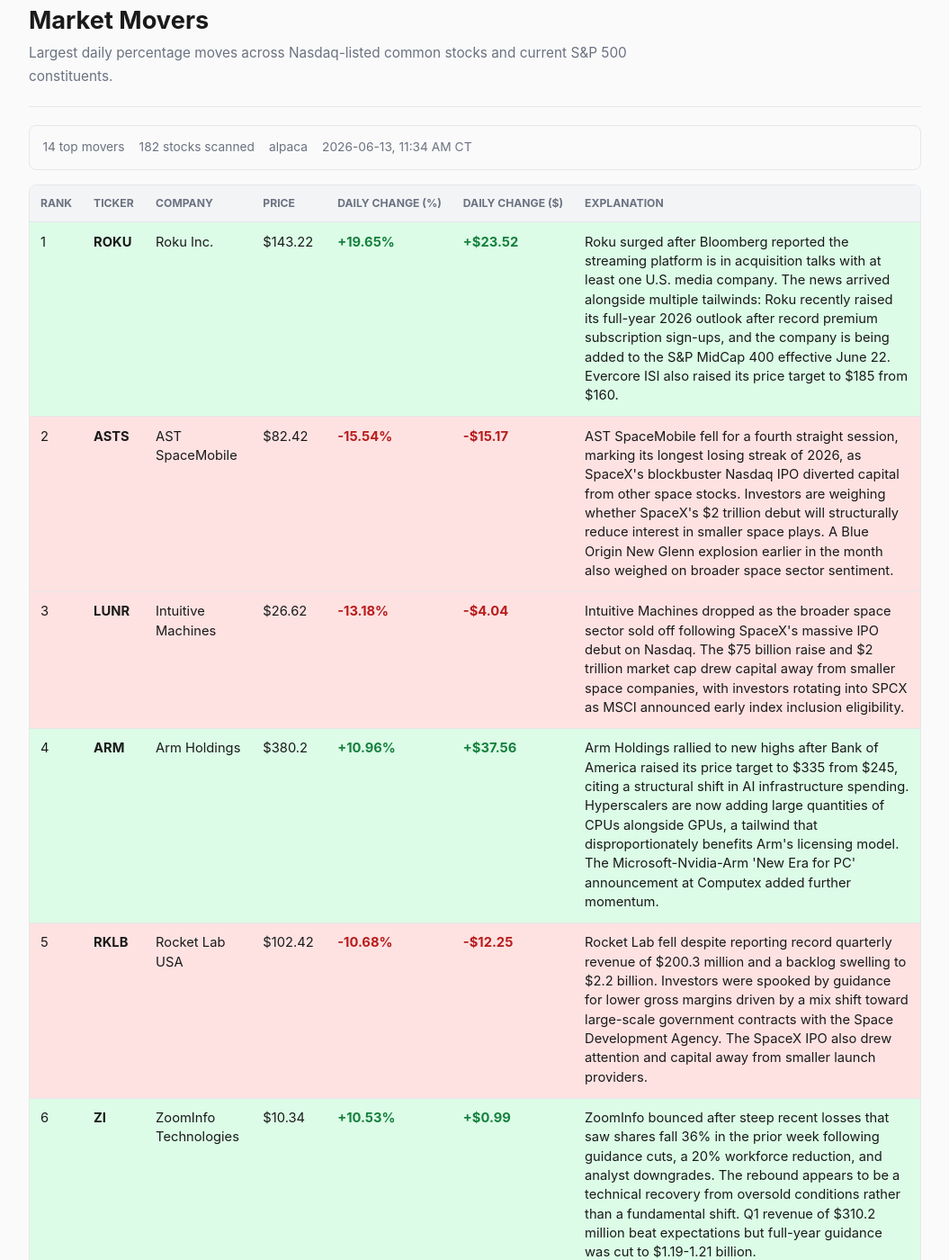
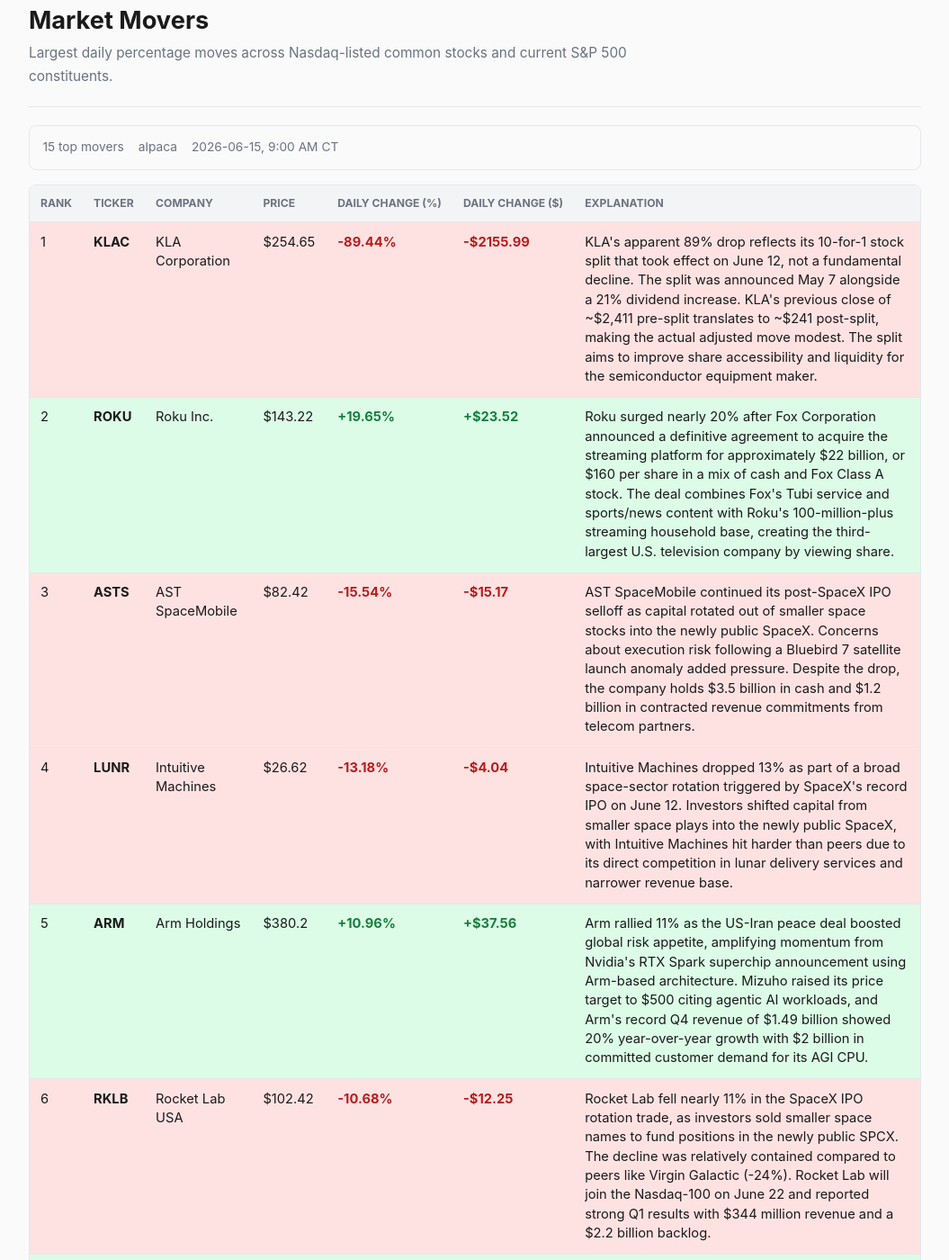
Before and after one commit to SahanY/tech-briefing, a Jekyll site: the page built from stocks.html, in a window 1280 px wide and 1400 px high, scrolled down 211 px. Shown: the whole window at 90% size, without its empty margins (112-1167 px from the left). Built offline with Jekyll 4.4.1, drawn with Linux system fonts in a browser that asks for light colours; some of the changed text lies outside the part shown.

Commit message:
Stock movers 2026-06-15

```diff
--- a/_data/stock_movers.json
+++ b/_data/stock_movers.json
@@ -1,31 +1,44 @@
 {
-  "date": "2026-06-13",
-  "generated_at": "2026-06-13T11:34:03-05:00",
-  "data_as_of": "2026-06-13, 11:34 AM CT",
+  "date": "2026-06-15",
+  "generated_at": "2026-06-15T09:00:00-05:00",
+  "data_as_of": "2026-06-15, 9:00 AM CT",
   "source": "alpaca",
   "universe": {
     "mode": "curated_tech_200",
-    "tech_only": true,
-    "count": 182
+    "tech_only": true
   },
   "filters": {
     "tech_only": true
   },
   "stocks": [
     {
+      "rank": 1,
+      "ticker": "KLAC",
+      "name": "KLA Corporation",
+      "price": 254.65,
+      "previous_close": 2410.64,
+      "change_pct": -89.44,
+      "change_abs": -2155.99,
+      "volume": "371.6K",
+      "volume_raw": 371559,
+      "direction": "loss",
+      "explanation": "KLA's apparent 89% drop reflects its 10-for-1 stock split that took effect on June 12, not a fundamental decline. The split was announced May 7 alongside a 21% dividend increase. KLA's previous close of ~$2,411 pre-split translates to ~$241 post-split, making the actual adjusted move modest. The split aims to improve share accessibility and liquidity for the semiconductor equipment maker."
+    },
+    {
+      "rank": 2,
       "ticker": "ROKU",
       "name": "Roku Inc.",
       "price": 143.22,
-      "previous_close": 119.7,
+      "previous_close": 119.70,
       "change_pct": 19.65,
       "change_abs": 23.52,
       "volume": "723.2K",
       "volume_raw": 723191,
       "direction": "gain",
-      "explanation": "Roku surged after Bloomberg reported the streaming platform is in acquisition talks with at least one U.S. media company. The news arrived alongside multiple tailwinds: Roku recently raised its full-year 2026 outlook after record premium subscription sign-ups, and the company is being added to the S&P MidCap 400 effective June 22. Evercore ISI also raised its price target to $185 from $160.",
-      "rank": 1
+      "explanation": "Roku surged nearly 20% after Fox Corporation announced a definitive agreement to acquire the streaming platform for approximately $22 billion, or $160 per share in a mix of cash and Fox Class A stock. The deal combines Fox's Tubi service and sports/news content with Roku's 100-million-plus streaming household base, creating the third-largest U.S. television company by viewing share."
     },
     {
+      "rank": 3,
       "ticker": "ASTS",
       "name": "AST SpaceMobile",
       "price": 82.42,
@@ -35,10 +48,10 @@
       "volume": "1.4M",
       "volume_raw": 1442562,
       "direction": "loss",
-      "explanation": "AST SpaceMobile fell for a fourth straight session, marking its longest losing streak of 2026, as SpaceX's blockbuster Nasdaq IPO diverted capital from other space stocks. Investors are weighing whether SpaceX's $2 trillion debut will structurally reduce interest in smaller space plays. A Blue Origin New Glenn explosion earlier in the month also weighed on broader space sector sentiment.",
-      "rank": 2
+      "explanation": "AST SpaceMobile continued its post-SpaceX IPO selloff as capital rotated out of smaller space stocks into the newly public SpaceX. Concerns about execution risk following a Bluebird 7 satellite launch anomaly added pressure. Despite the drop, the company holds $3.5 billion in cash and $1.2 billion in contracted revenue commitments from telecom partners."
     },
     {
+      "rank": 4,
       "ticker": "LUNR",
       "name": "Intuitive Machines",
       "price": 26.62,
@@ -48,23 +61,23 @@
       "volume": "737.9K",
       "volume_raw": 737874,
       "direction": "loss",
-      "explanation": "Intuitive Machines dropped as the broader space sector sold off following SpaceX's massive IPO debut on Nasdaq. The $75 billion raise and $2 trillion market cap drew capital away from smaller space companies, with investors rotating into SPCX as MSCI announced early index inclusion eligibility.",
-      "rank": 3
+      "explanation": "Intuitive Machines dropped 13% as part of a broad space-sector rotation triggered by SpaceX's record IPO on June 12. Investors shifted capital from smaller space plays into the newly public SpaceX, with Intuitive Machines hit harder than peers due to its direct competition in lunar delivery services and narrower revenue base."
     },
     {
+      "rank": 5,
       "ticker": "ARM",
       "name": "Arm Holdings",
-      "price": 380.2,
+      "price": 380.20,
       "previous_close": 342.65,
       "change_pct": 10.96,
       "change_abs": 37.56,
       "volume": "709.5K",
       "volume_raw": 709469,
       "direction": "gain",
-      "explanation": "Arm Holdings rallied to new highs after Bank of America raised its price target to $335 from $245, citing a structural shift in AI infrastructure spending. Hyperscalers are now adding large quantities of CPUs alongside GPUs, a tailwind that disproportionately benefits Arm's licensing model. The Microsoft-Nvidia-Arm 'New Era for PC' announcement at Computex added further momentum.",
-      "rank": 4
+      "explanation": "Arm rallied 11% as the US-Iran peace deal boosted global risk appetite, amplifying momentum from Nvidia's RTX Spark superchip announcement using Arm-based architecture. Mizuho raised its price target to $500 citing agentic AI workloads, and Arm's record Q4 revenue of $1.49 billion showed 20% year-over-year growth with $2 billion in committed customer demand for its AGI CPU."
     },
     {
+      "rank": 6,
       "ticker": "RKLB",
       "name": "Rocket Lab USA",
       "price": 102.42,
@@ -74,10 +87,10 @@
       "volume": "1.2M",
       "volume_raw": 1241157,
       "direction": "loss",
-      "explanation": "Rocket Lab fell despite reporting record quarterly revenue of $200.3 million and a backlog swelling to $2.2 billion. Investors were spooked by guidance for lower gross margins driven by a mix shift toward large-scale government contracts with the Space Development Agency. The SpaceX IPO also drew attention and capital away from smaller launch providers.",
-      "rank": 5
+      "explanation": "Rocket Lab fell nearly 11% in the SpaceX IPO rotation trade, as investors sold smaller space names to fund positions in the newly public SPCX. The decline was relatively contained compared to peers like Virgin Galactic (-24%). Rocket Lab will join the Nasdaq-100 on June 22 and reported strong Q1 results with $344 million revenue and a $2.2 billion backlog."
     },
     {
+      "rank": 7,
       "ticker": "ZI",
       "name": "ZoomInfo Technologies",
       "price": 10.34,
@@ -87,10 +100,10 @@
       "volume": "543.7K",
       "volume_raw": 543733,
       "direction": "gain",
-      "explanation": "ZoomInfo bounced after steep recent losses that saw shares fall 36% in the prior week following guidance cuts, a 20% workforce reduction, and analyst downgrades. The rebound appears to be a technical recovery from oversold conditions rather than a fundamental shift. Q1 revenue of $310.2 million beat expectations but full-year guidance was cut to $1.19-1.21 billion.",
-      "rank": 6
+      "explanation": "ZoomInfo jumped over 10% as the company's turnaround narrative gained traction ahead of its virtual investor day. Quarterly revenue of $309 million surpassed expectations with the largest sequential growth since Q2 2022. Analyst upgrades from Barclays and Citi reflect growing confidence in ZoomInfo's enterprise pivot and its Copilot product reaching $150 million in annual contract value."
     },
     {
+      "rank": 8,
       "ticker": "AMKR",
       "name": "Amkor Technology",
       "price": 82.78,
@@ -100,10 +113,10 @@
       "volume": "333.2K",
       "volume_raw": 333249,
       "direction": "gain",
-      "explanation": "Amkor Technology climbed on continued enthusiasm for its Arizona advanced packaging expansion, a nearly 171-acre complex targeting AI and high-performance computing chips. The stock sits at the intersection of AI demand, U.S. semiconductor onshoring, and rising reliance on advanced packaging. Q2 guidance calls for revenue of $1.75-1.85 billion.",
-      "rank": 7
+      "explanation": "Amkor Technology rose nearly 9% as the US-Iran peace deal lifted semiconductor stocks broadly, with particular strength in packaging and test names benefiting from sustained AI chip demand. Amkor's advanced packaging capabilities for AI accelerators position it as a key beneficiary of the ongoing data center buildout cycle."
     },
     {
+      "rank": 9,
       "ticker": "RIVN",
       "name": "Rivian Automotive",
       "price": 16.77,
@@ -113,10 +126,10 @@
       "volume": "1.5M",
       "volume_raw": 1460259,
       "direction": "gain",
-      "explanation": "Rivian jumped as first public deliveries of the R2 mid-size SUV began from its Normal, Illinois plant. A new 5G connectivity deal with AT&T for the R2 added to momentum, while Volkswagen's private purchase of 62.89 million new shares giving it 15.9% of Class A stock signals long-term strategic alignment. The ~$58,000 R2 is Rivian's play for mass-market scale.",
-      "rank": 8
+      "explanation": "Rivian extended its rally on continued momentum from R2 SUV deliveries that began June 9, marking the company's entry into the mass-market EV segment. Volkswagen's recent purchase of a 15.9% stake and a new 5G connectivity deal with AT&T for the R2 have bolstered investor confidence. The stock is up over 30% from its May lows."
     },
     {
+      "rank": 10,
       "ticker": "STX",
       "name": "Seagate Technology",
       "price": 930.75,
@@ -126,10 +139,10 @@
       "volume": "135.4K",
       "volume_raw": 135371,
       "direction": "gain",
-      "explanation": "Seagate rallied as AI-driven demand for high-capacity hard drives continues to outstrip supply. The company's nearline HDD capacity is fully committed through 2026 with long-term agreements extending into 2027. Seagate's Mozaic HAMR technology positions it as a key beneficiary of the AI infrastructure storage buildout.",
-      "rank": 9
+      "explanation": "Seagate continued its 2026 tear — now up over 200% year-to-date — after multiple analyst upgrades from Wells Fargo, Barclays, and BofA citing AI-driven storage demand. The company announced redemption of $150.7 million in convertible notes and guided for at least 20% annual revenue growth. Recent quarterly revenue hit $3.1 billion with a 32% operating margin."
     },
     {
+      "rank": 11,
       "ticker": "RDDT",
       "name": "Reddit Inc.",
       "price": 162.08,
@@ -139,10 +152,10 @@
       "volume": "285.2K",
       "volume_raw": 285243,
       "direction": "loss",
-      "explanation": "Reddit declined after being excluded from the S&P 500 index, disappointing investors who had anticipated inclusion. Wells Fargo analysts see a silver lining: AI data licensing deals with Google and OpenAI are up for renewal this year, with combined annual revenue potentially surging to $550 million from $140 million. The stock had gained 11.7% over the prior month.",
-      "rank": 10
+      "explanation": "Reddit dropped nearly 7%, extending a 40% year-to-date decline despite posting record Q1 revenue of $663 million (up 69% YoY). The stock remains under pressure from Meta's launch of Forum, a Reddit-clone built on Facebook Groups, and lingering concerns about Google algorithm changes that could reduce Reddit's search traffic referral pipeline."
     },
     {
+      "rank": 12,
       "ticker": "ONTO",
       "name": "Onto Innovation",
       "price": 323.64,
@@ -152,10 +165,10 @@
       "volume": "106.0K",
       "volume_raw": 106045,
       "direction": "gain",
-      "explanation": "Onto Innovation gained as investors reacted to planned June 2026 shipments of its Dragonfly G5 platform for advanced AI packaging. Management raised the 2026 revenue outlook above $1.3 billion and is targeting operating margins above 30% by year-end. Deutsche Bank and Stifel both maintained Buy ratings with $350 price targets.",
-      "rank": 11
+      "explanation": "Onto Innovation rose 6.6% as semiconductor equipment stocks rallied broadly on the US-Iran peace deal and continued strength in AI chip capital expenditure. As a specialist in process control for advanced packaging and lithography, Onto benefits from the multi-year upgrade cycle at TSMC, Samsung, and Intel foundries."
     },
     {
+      "rank": 13,
       "ticker": "ADBE",
       "name": "Adobe Inc.",
       "price": 204.02,
@@ -165,10 +178,10 @@
       "volume": "754.3K",
       "volume_raw": 754345,
       "direction": "loss",
-      "explanation": "Adobe dropped despite posting record Q2 revenue of $6.62 billion, beating expectations and raising full-year guidance. The sell-off was driven by CFO Dan Durn's surprise departure effective June 15, leaving Adobe without a permanent CEO or CFO simultaneously. AI annual recurring revenue tripled year-over-year, but the leadership vacuum spooked investors.",
-      "rank": 12
+      "explanation": "Adobe fell 6.5% following CFO Dan Durn's abrupt departure to Marvell Technology, compounding concerns about a dual leadership vacuum as CEO Shantanu Narayen announced his own planned exit in March. Despite beating Q2 estimates with $6.62 billion in revenue (up 13% YoY), investors are wary of Adobe's shift toward a freemium AI model that could pressure near-term revenue."
     },
     {
+      "rank": 14,
       "ticker": "INTC",
       "name": "Intel Corporation",
       "price": 124.55,
@@ -178,10 +191,10 @@
       "volume": "5.9M",
       "volume_raw": 5901388,
       "direction": "gain",
-      "explanation": "Intel extended its remarkable 2026 rally after Bank of America issued a rare double upgrade to Buy from Underperform, raising its price target to $135. The catalysts: stronger server CPU demand from agentic AI workloads and improved Intel Foundry visibility after Google reportedly committed to having Intel produce over three million TPUs by 2028. CHIPS Act grants have de-risked capex through 2027.",
-      "rank": 13
+      "explanation": "Intel rose 6.5%, extending a 250%+ year-to-date rally fueled by its foundry turnaround. The stock is riding momentum from Google's order for 3 million+ TPUs to be manufactured at Intel fabs, a Foxconn partnership for AI rack-scale infrastructure, and Bank of America's price target raise to $135. CHIPS Act grants for Ohio and Arizona fabs have de-risked the capex outlook through 2027."
     },
     {
+      "rank": 15,
       "ticker": "WDC",
       "name": "Western Digital",
       "price": 562.88,
@@ -191,8 +204,7 @@
       "volume": "224.6K",
       "volume_raw": 224577,
       "direction": "gain",
-      "explanation": "Western Digital rose alongside the broader storage rally as AI infrastructure demand drives unprecedented need for high-capacity drives. The company announced a 20% dividend increase payable June 17, and like competitor Seagate, has nearline HDD capacity committed through 2026 with long-term agreements into 2027.",
-      "rank": 14
+      "explanation": "Western Digital gained 6.4% in sympathy with Seagate's continued rally as AI-driven data storage demand lifts the entire hard drive sector. Analyst upgrades across the storage space and expectations for sustained enterprise demand from hyperscaler data center builds have propelled both WDC and STX to multi-year highs in 2026."
     }
   ]
 }
```
